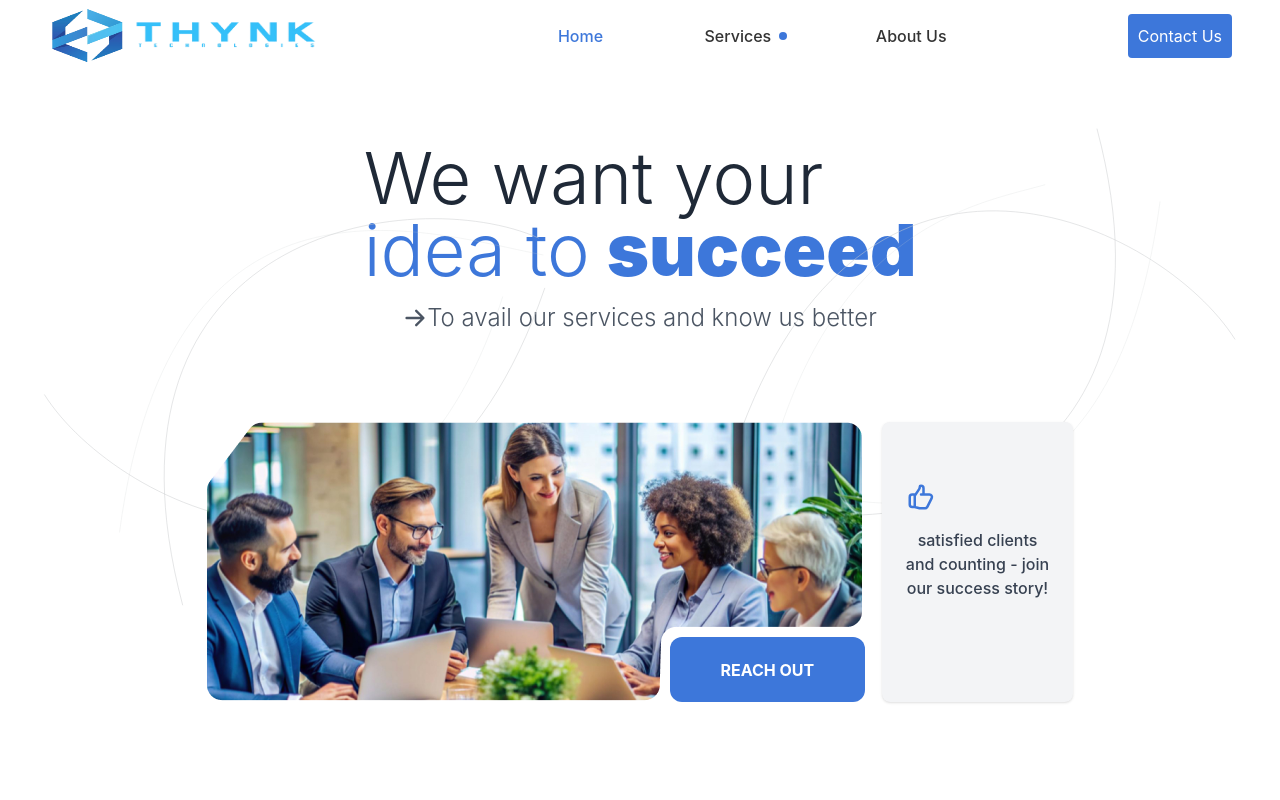
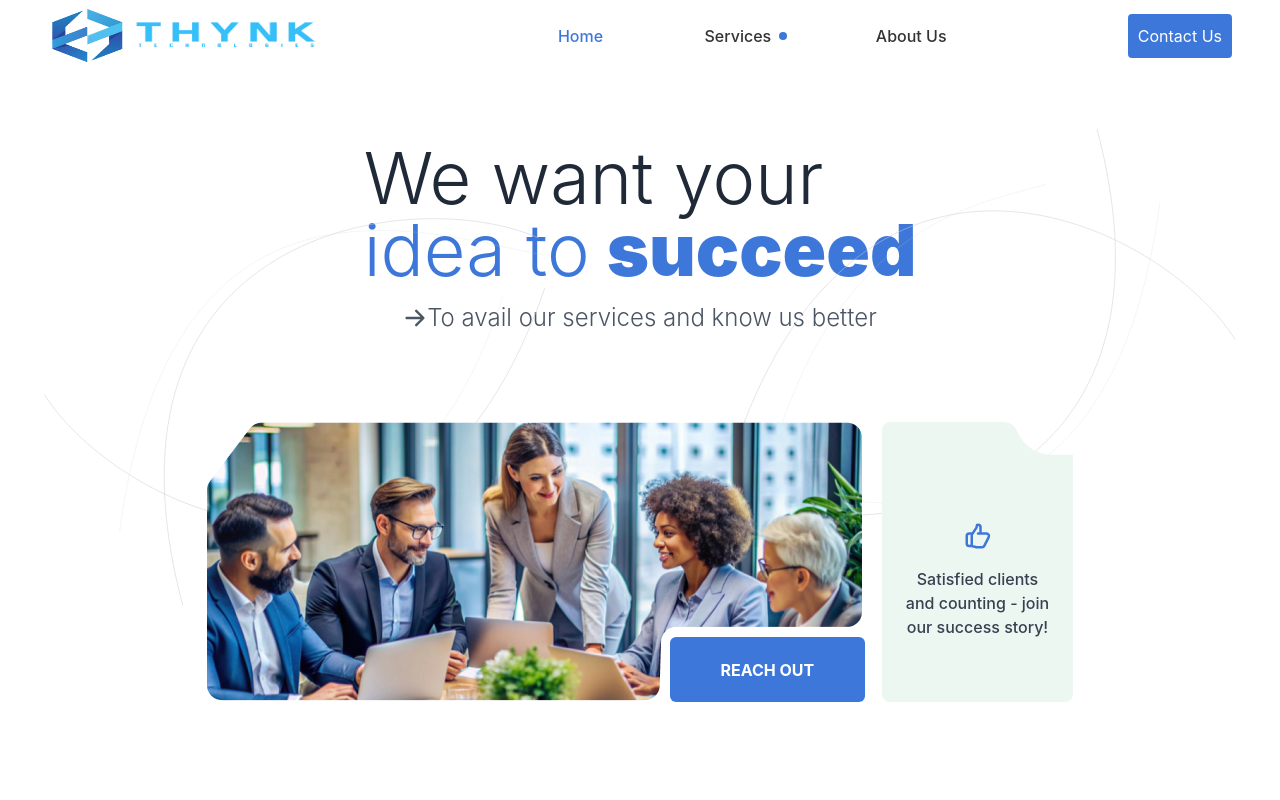
Before and after one commit to 94edwin89/thynk-tech, a React (Vite) app: page / in a window 1280 px wide. Shown: the top 800 px of the page. Built offline with nearby package versions, Linux system fonts and the light colour scheme.

Commit message:
udpate in landing page

```diff
--- a/src/components/layouts/landingpage/LandingOne.jsx
+++ b/src/components/layouts/landingpage/LandingOne.jsx
@@ -1,8 +1,8 @@
 import { HiArrowRight, HiOutlineThumbUp } from "react-icons/hi";
 import { Link } from "react-router-dom";
 import svg from "../../../assets/svgs/lines-bg.svg";
-import landing from '../../../assets/images/landing.png'
-
+import landing from "../../../assets/images/landing.png";
+import Landingfolder from "../../../assets/images/Landingfolder.svg";
 
 function LandingOne() {
   return (
@@ -30,26 +30,34 @@ function LandingOne() {
 
       <div className=" sm:grid lg:grid-flow-col  gap-5">
         <div className="flex-1 flex flex-col items-center w-full mb-8">
-          <div className="relative mb-6">
+          <div className="relative ">
             <img src={landing} alt="Team collaborating" />
 
-            <button className="lg:w-[195px] font-bold lg:h-[65px] absolute bottom-[-1px] right-[-3px] bg-primary text-white py-2 px-4 rounded-xl hover:bg-[#28b1eb]">
+            <button className="lg:w-[195px] font-bold lg:h-[65px] absolute bottom-[-1px] right-[-3px] bg-primary text-white py-2 px-4 rounded-md hover:bg-[#28b1eb]">
               <Link to="/contact-us"> REACH OUT</Link>
             </button>
           </div>
         </div>
 
-        <div className="reletive z-10 flex-1 flex-row lg:w-[full] lg:h-[280px]  bg-gray-100 p-6 rounded-lg shadow text-center">
+
+        <div className="relative z-10 flex flex-row lg:w-full lg:h-[280px] p-6 rounded-lg text-center">
+  <img
+    src={Landingfolder}
+    alt="Folder representing our satisfied clients"
+    className="absolute inset-0 w-full h-full object-cover z-[-1] rounded-lg"
+  />
+  <div className="flex flex-col items-center justify-center">
     <div className="text-primary text-3xl mt-9 mb-4">
       <HiOutlineThumbUp />
     </div>
-
     <p className="text-gray-700 font-medium">
-            satisfied clients
+      Satisfied clients
       <br /> and counting - join
       <br /> our success story!
     </p>
   </div>
+</div>
+
       </div>
     </section>
   );
```
Also changed, not shown: public/thynk-logo.png (deleted), src/assets/images/Landingfolder.svg (added). Lines whose indentation alone changed are shown as unchanged.
